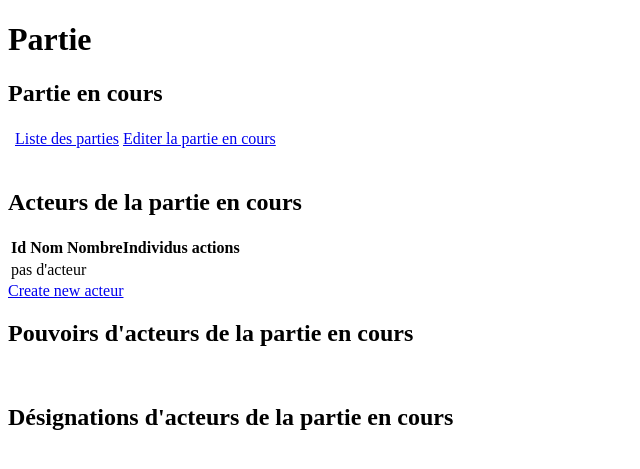
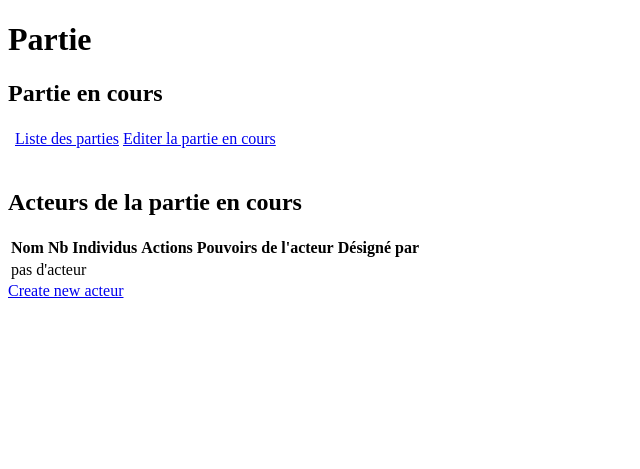
Before and after one commit to LucHuet/Constitution, a Symfony app: template templates/partie/show.html.twig in a window 1280 px wide. Shown: the part 26-495 px from the top of the page, without its empty margins (0-640 px from the left). Run offline with Twig, Linux system fonts and the light colour scheme; the template is opened without the code that fills it, so the values that code supplies are empty; some libraries are stand-ins or nearby versions.

Commit message:
affichage de tous les éléments sur la page principale

```diff
--- a/templates/partie/show.html.twig
+++ b/templates/partie/show.html.twig
@@ -22,21 +22,35 @@
       <table class="table">
           <thead>
               <tr>
-                  <th>Id</th>
                   <th>Nom</th>
-                  <th>NombreIndividus</th>
-                  <th>actions</th>
+                  <th>Nb Individus</th>
+                  <th>Actions</th>
+                  <th>Pouvoirs de l'acteur</th>
+                  <th>Désigné par</th>
               </tr>
           </thead>
           <tbody>
           {% for acteur_partie in acteurs %}
               <tr>
-                  <td>{{ acteur_partie.id }}</td>
                   <td>{{ acteur_partie.nom }}</td>
                   <td>{{ acteur_partie.nombreIndividus }}</td>
                   <td>
                       <a href="{{ path('acteur_partie_show', {'id': acteur_partie.id}) }}">show</a>
                       <a href="{{ path('acteur_partie_edit', {'id': acteur_partie.id}) }}">edit</a>
+                  </td>
+                  <td>
+                    <ul>
+                      {% for pouvoirs_acteur in acteur_partie.pouvoirParties %}
+                      <li>{{ pouvoirs_acteur }}</li>
+                      {% endfor %}
+                    </ul>
+                  </td>
+                  <td>
+                    <ul>
+                      {% for acteur_designe in acteur_partie.acteursDesignes %}
+                      <li>{{ acteur_designe.designation }} par {{ acteur_designe.acteurRecepteur }}</li>
+                      {% endfor %}
+                    </ul>
                   </td>
               </tr>
           {% else %}
@@ -47,13 +61,15 @@
           </tbody>
       </table>
       <a href="{{ path('acteur_partie_new') }}">Create new acteur</a>
+
       <br>
-      <h2>Pouvoirs d'acteurs de la partie en cours</h2>
+
       {% if acteurs|length > 0 %}
       <a href="{{ path('pouvoir_partie_new') }}">Create new pouvoir</a>
       {% endif %}
+
       <br>
-      <h2>Désignations d'acteurs de la partie en cours</h2>
+
       {% if acteurs|length > 1 %}
       <a href="{{ path('designation_partie_new') }}">Create new désignation</a>
       {% endif %}
```
Also changed, not shown: src/Controller/PartieController.php (+6 -2 lines).
